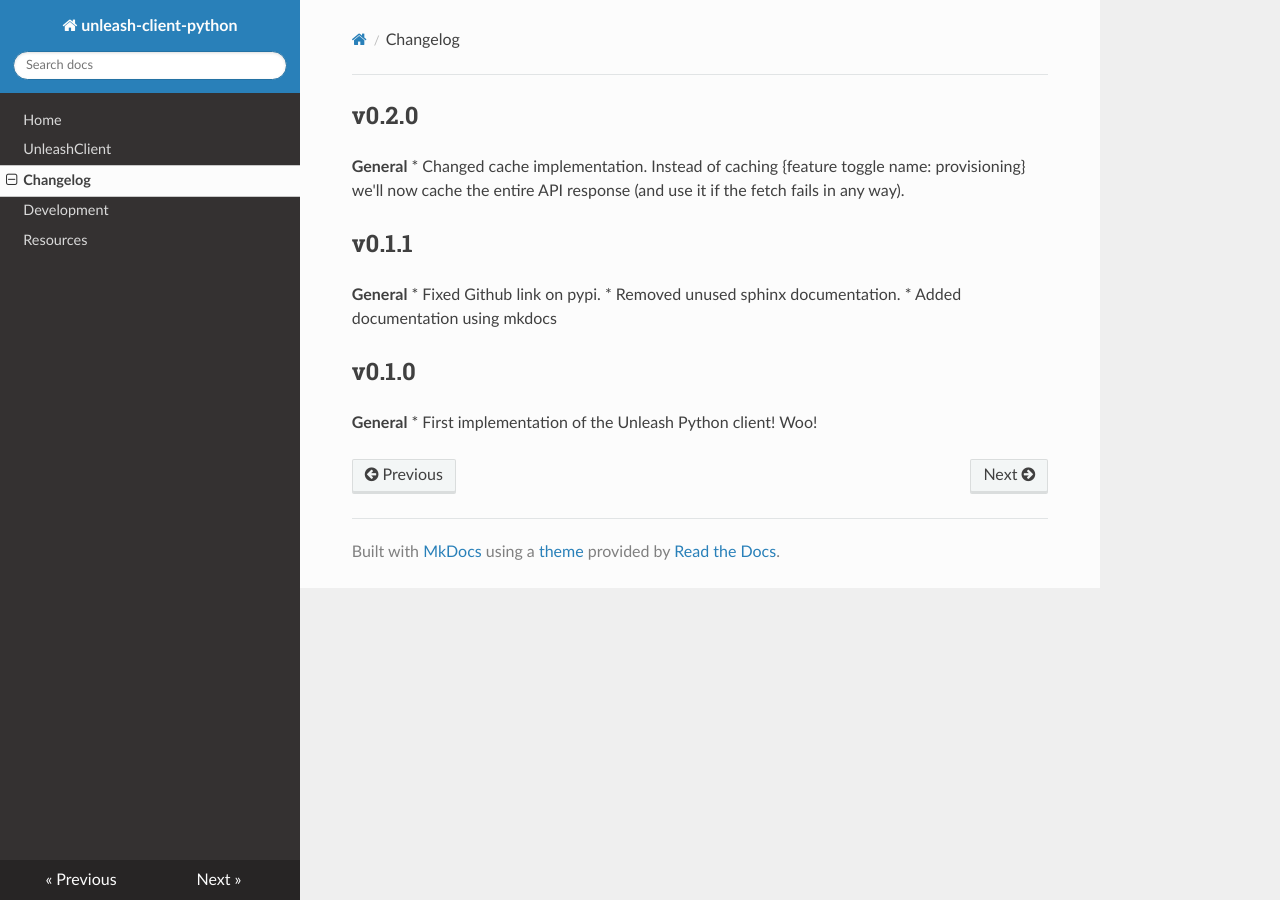
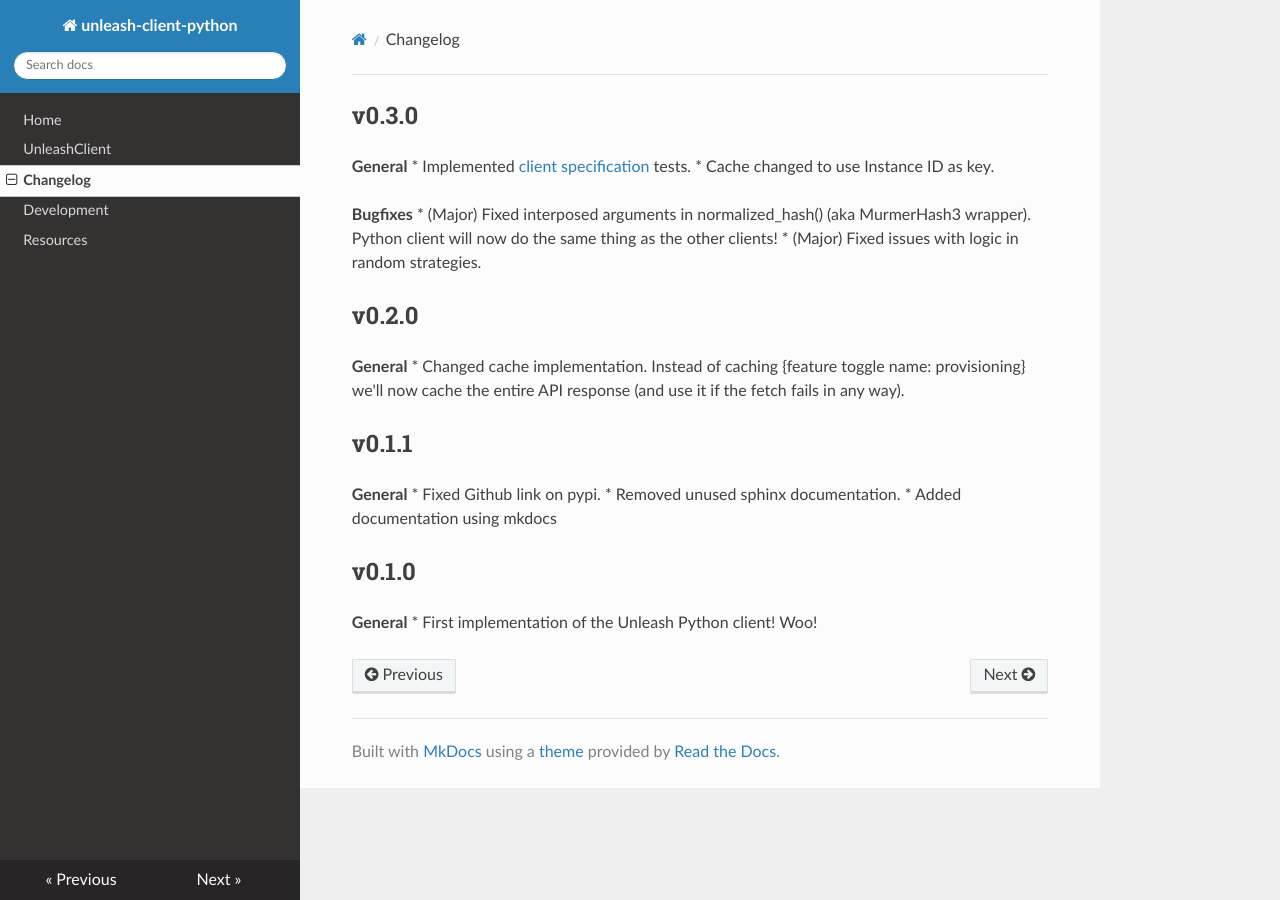
Before and after one commit to Unleash/unleash-client-python, an MkDocs documentation site: the page built from docs/changelog.md, in a window 1280 px wide. Built offline with MkDocs 1.6.1, drawn with Linux system fonts in a browser that asks for light colours; nearby versions of some CDN libraries.

Commit message:
Release v0.3.0

```diff
--- a/docs/changelog.md
+++ b/docs/changelog.md
@@ -1,3 +1,13 @@
+## v0.3.0
+
+**General**
+* Implemented [client specification](https://github.com/Unleash/client-specification) tests.
+* Cache changed to use Instance ID as key.
+
+**Bugfixes**
+* (Major) Fixed interposed arguments in normalized_hash() (aka MurmerHash3 wrapper).  Python client will now do the same thing as the other clients!
+* (Major) Fixed issues with logic in random strategies.
+
 ## v0.2.0
 
 **General**
--- a/setup.py
+++ b/setup.py
@@ -9,7 +9,7 @@
 
 setup(
     name='UnleashClient',
-    version='0.2.0',
+    version='0.3.0',
     author='Ivan Lee',
     author_email='ivanklee86@gmail.com',
     description='Python client for the Unleash feature toggle system!',
```
Also changed, not shown: README.md (+1 -1 lines), .bumpversion.cfg, 2 other files.
